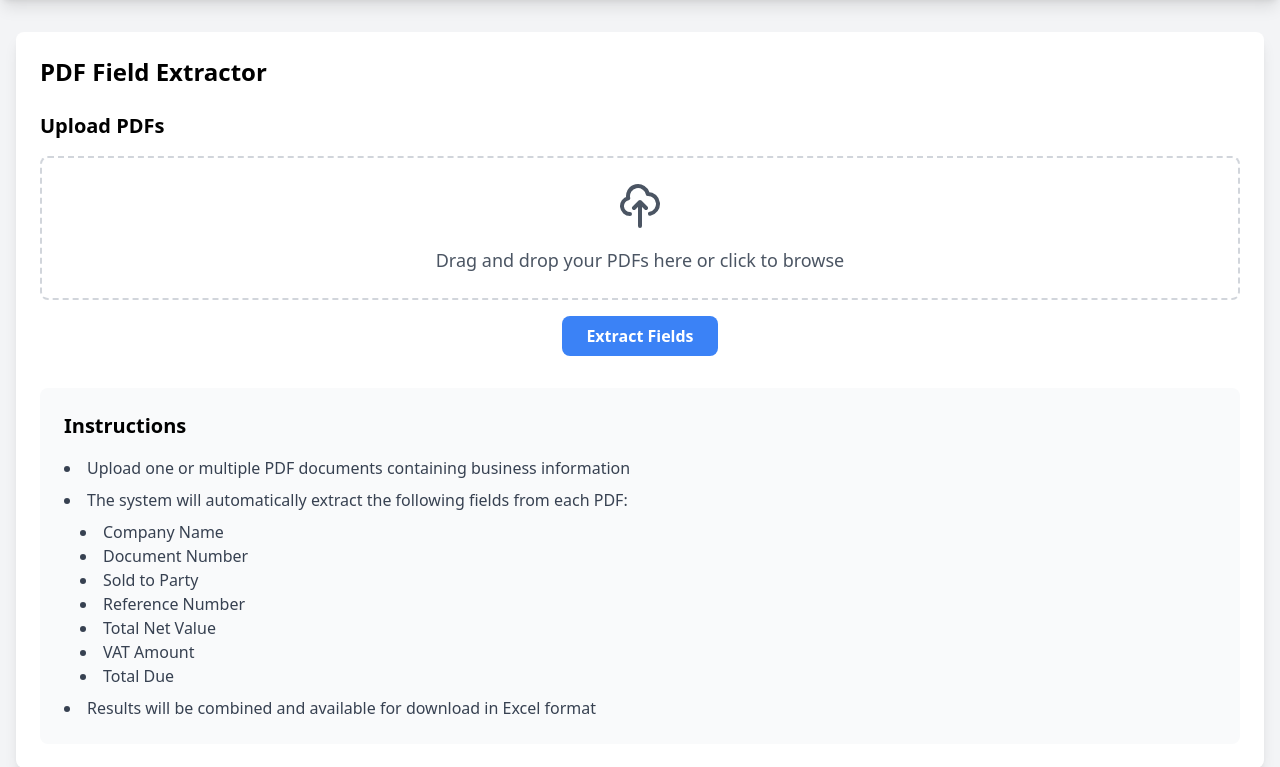
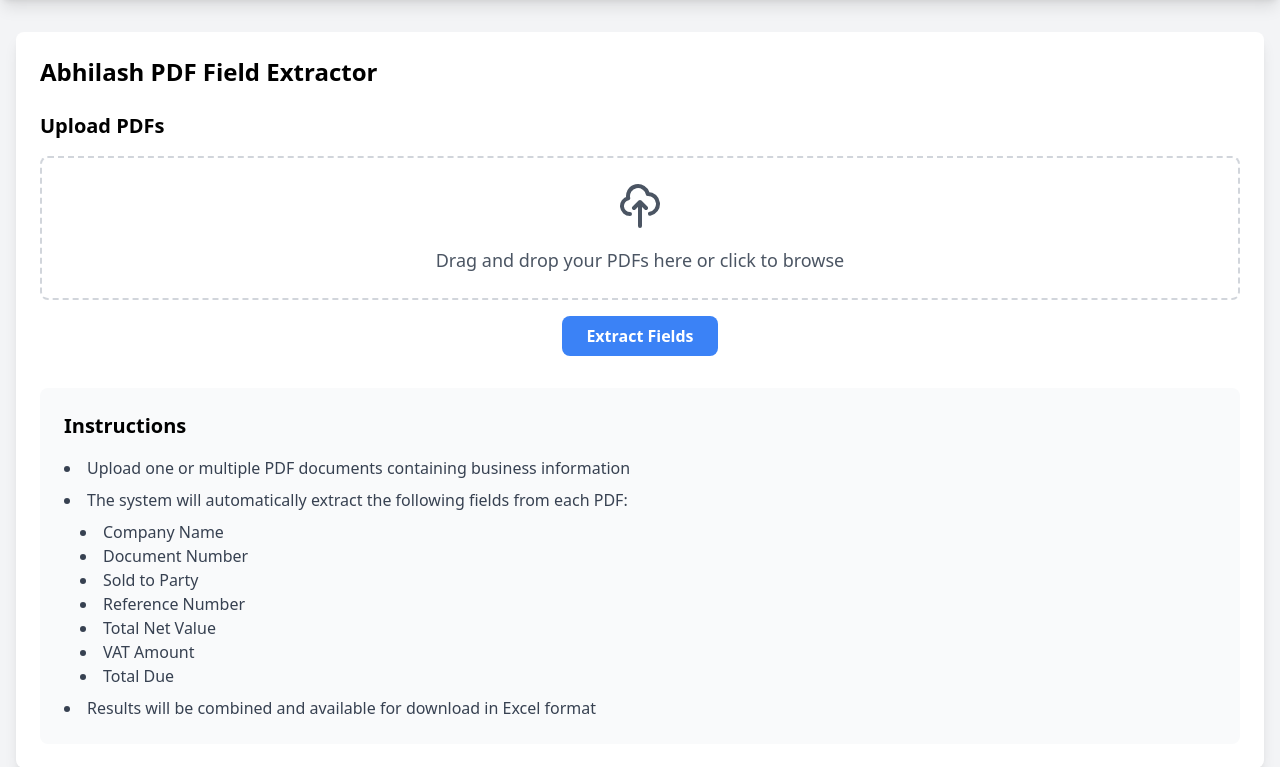
Before and after one commit to abhilash-jagityla/EPA, a Flask app: page /dashboard in a window 1280 px wide. Shown: the part 64-831 px from the top of the page. Run offline with Flask 2, Linux system fonts and the light colour scheme; the visitor is signed in with stand-in values (Sample User, id 1); data comes from the database, SQL or seed files in the repository; some libraries are stand-ins or nearby versions.

Commit message:
changing the header name of pdf field extractor to Abhilash pdf field extractor

```diff
--- a/templates/dashboard.html
+++ b/templates/dashboard.html
@@ -3,7 +3,7 @@
 {% block content %}
 <div class="container mx-auto px-4 py-8">
     <div class="bg-white shadow-lg rounded-lg p-6">
-        <h2 class="text-2xl font-bold mb-6">PDF Field Extractor</h2>
+        <h2 class="text-2xl font-bold mb-6">Abhilash PDF Field Extractor</h2>
 
         <!-- Flash Messages -->
         {% with messages = get_flashed_messages() %}
```
